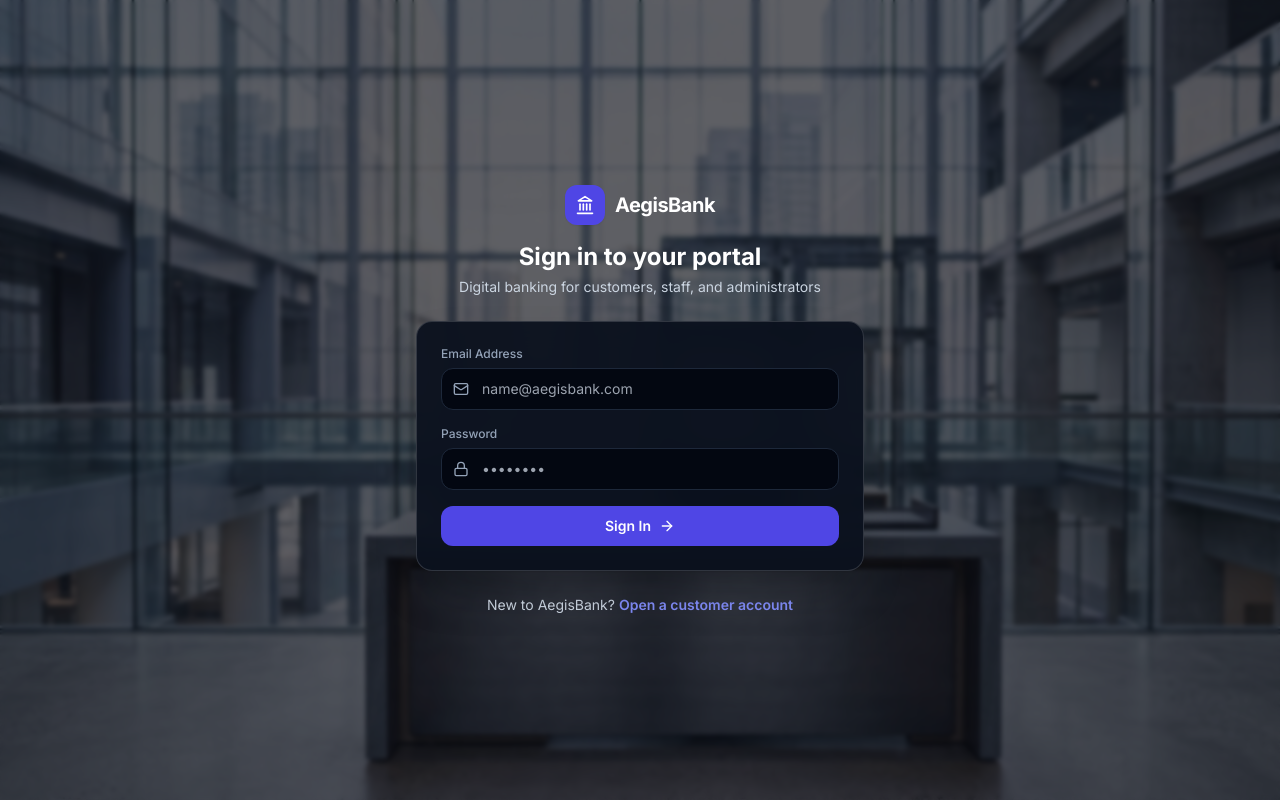
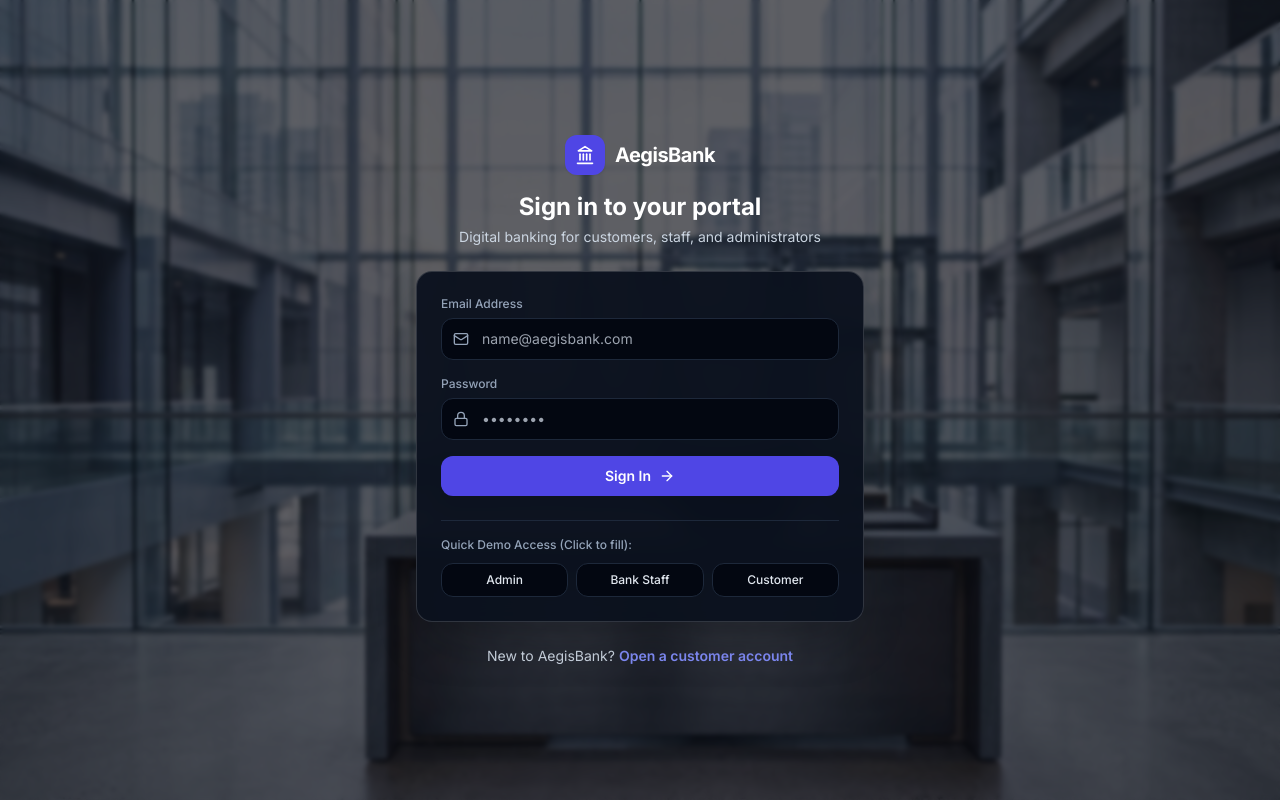
Before and after one commit to asmaraf/aegisbank-digital-banking, a Next.js app: page /login in a window 1280 px wide. Built offline with nearby package versions, Linux system fonts and the light colour scheme; no server answers.

Commit message:
chore: restore quick demo credentials autofill buttons on login page

```diff
--- a/src/app/login/page.tsx
+++ b/src/app/login/page.tsx
@@ -12,6 +12,12 @@ import { Landmark, Lock, Mail, ArrowRight } from "lucide-react";
 import { loginSchema } from "@/lib/validations";
 
 type LoginForm = z.infer<typeof loginSchema>;
+
+const DEMO_USERS = [
+  { label: "Admin", email: "admin@aegisbank.com", pass: "Admin@123" },
+  { label: "Bank Staff", email: "staff@aegisbank.com", pass: "Staff@123" },
+  { label: "Customer", email: "customer@aegisbank.com", pass: "Customer@123" },
+];
 
 export default function LoginPage() {
   const router = useRouter();
@@ -121,6 +127,28 @@ export default function LoginPage() {
               <ArrowRight className="h-4 w-4" />
             </button>
           </form>
+
+          {/* Quick Demo Credentials */}
+          <div className="mt-6 border-t pt-4">
+            <p className="text-xs font-medium text-muted-foreground">
+              Quick Demo Access (Click to fill):
+            </p>
+            <div className="mt-2.5 grid grid-cols-3 gap-2">
+              {DEMO_USERS.map((u) => (
+                <button
+                  key={u.label}
+                  type="button"
+                  onClick={() => {
+                    setValue("email", u.email);
+                    setValue("password", u.pass);
+                  }}
+                  className="rounded-xl border bg-background px-2.5 py-2 text-xs font-medium hover:border-indigo-500 hover:bg-indigo-500/5 transition"
+                >
+                  {u.label}
+                </button>
+              ))}
+            </div>
+          </div>
         </div>
 
         <p className="text-center text-sm text-slate-300">
--- a/src/app/register/page.tsx
+++ b/src/app/register/page.tsx
@@ -83,7 +83,7 @@ export default function RegisterPage() {
                 </label>
                 <input
                   {...register("name")}
-                  placeholder="e.g. John Doe"
+                  placeholder="Alex Rivera"
                   className="w-full rounded-xl border bg-background px-3.5 py-2 text-sm outline-none focus:border-indigo-500"
                 />
                 {errors.name && (
@@ -97,7 +97,7 @@ export default function RegisterPage() {
                 <input
                   type="email"
                   {...register("email")}
-                  placeholder="name@email.com"
+                  placeholder="alex@example.com"
                   className="w-full rounded-xl border bg-background px-3.5 py-2 text-sm outline-none focus:border-indigo-500"
                 />
                 {errors.email && (
@@ -113,7 +113,7 @@ export default function RegisterPage() {
                 </label>
                 <input
                   {...register("phone")}
-                  placeholder="e.g. +1 234 567 8900"
+                  placeholder="+1 (555) 234-5678"
                   className="w-full rounded-xl border bg-background px-3.5 py-2 text-sm outline-none focus:border-indigo-500"
                 />
                 {errors.phone && (
@@ -141,7 +141,7 @@ export default function RegisterPage() {
               </label>
               <input
                 {...register("address")}
-                placeholder="Street address, city, postal code"
+                placeholder="123 Fintech Ave, Austin, TX"
                 className="w-full rounded-xl border bg-background px-3.5 py-2 text-sm outline-none focus:border-indigo-500"
               />
               {errors.address && (
@@ -172,7 +172,7 @@ export default function RegisterPage() {
                   type="password"
                   maxLength={6}
                   {...register("transactionPin")}
-                  placeholder="e.g. 1234"
+                  placeholder="1234"
                   className="w-full rounded-xl border bg-background px-3.5 py-2 text-sm outline-none focus:border-indigo-500"
                 />
                 {errors.transactionPin && (
```
